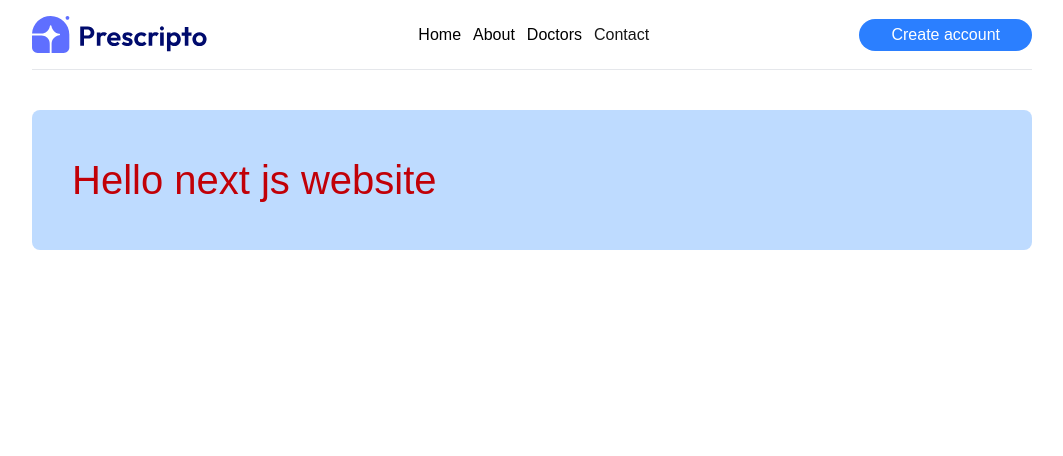
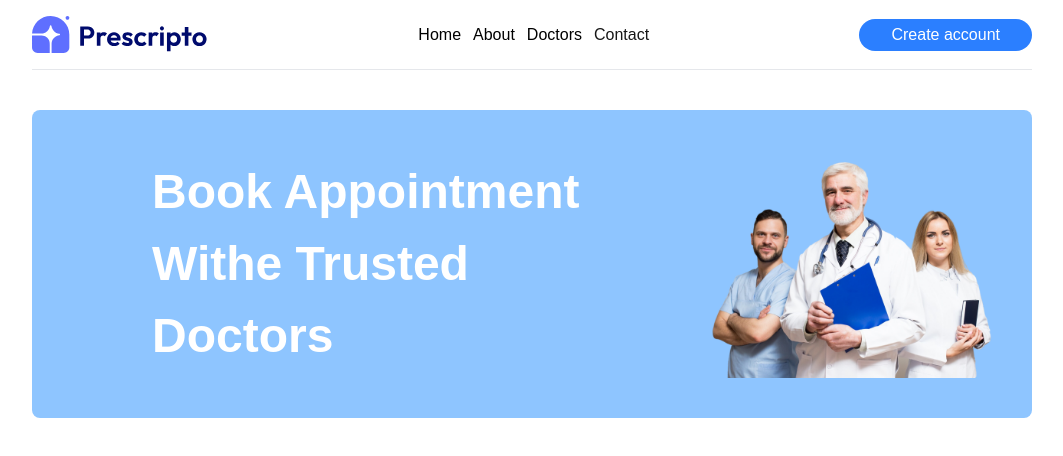
Before and after one commit to nevine1/Full-Stack-Doctor-Appointment-Booking-System, a Next.js app in the folder front-end/: page / in a window 1280 px wide. Shown: the top 456 px of the page, without its empty margins (108-1171 px from the left). Built offline with nearby package versions, Linux system fonts and the light colour scheme.

Commit message:
creating header section for home page

```diff
--- a/front-end/src/app/page.js
+++ b/front-end/src/app/page.js
@@ -1,9 +1,10 @@
 import Image from "next/image";
-
+import Header from "@/components/homePage/Header";
 export default function Home() {
   return (
-    <div className="bg-blue-200 m-10 p-10 rounded-lg">
-      <h1 className="text-[40px] bold text-red-700">Hello next js website</h1>
+    <div className="bg-blue-300 m-10 p-10 rounded-lg">
+
+      <Header/>
     </div>
   );
 }
--- a/front-end/src/components/Navbar.js
+++ b/front-end/src/components/Navbar.js
@@ -21,8 +21,9 @@ const Navbar = () => {
               alt="logo"
               width={100}
               height={100}
-              className="w-44  py-0"
-          />
+              className="w-44  py-0 cursor-pointer"
+              onClick={() => router.push('/')}
+                />
             <ul className="hidden md:flex gap-3 text-md">
               <li className="group relative">
                 <Link href="/" className="text-black">
--- /dev/null
+++ b/front-end/src/components/homePage/Header.js
@@ -0,0 +1,27 @@
+import React from 'react'
+import { assets } from '@/assets/assets'
+import Image from 'next/image'
+const Header = () => {
+  return (
+      <div className="flex md:flex-row sm:flex-col justify-between ">
+          {/* left side */}
+        <div className="flex justify-center items-center mx-20">
+            <p className="text-[48px] text-white font-bold">
+                  Book Appointment <br />
+               Withe Trusted Doctors
+           </p>
+          </div>
+         {/*  right side  */}
+        <div>
+             <Image
+                src={assets.header_img}
+                width={300}
+                height={400}
+                alt="header image"
+              />
+          </div>
+    </div>
+  )
+}
+
+export default Header
```
